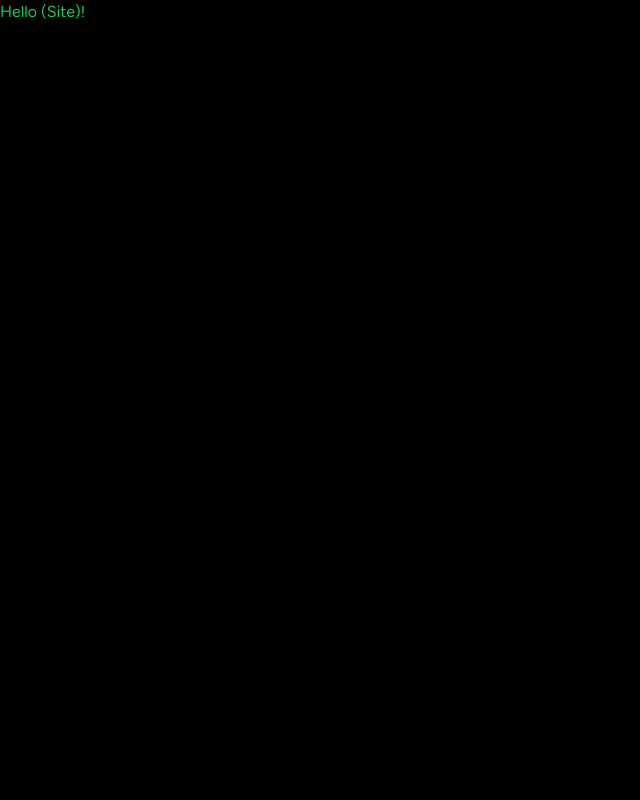
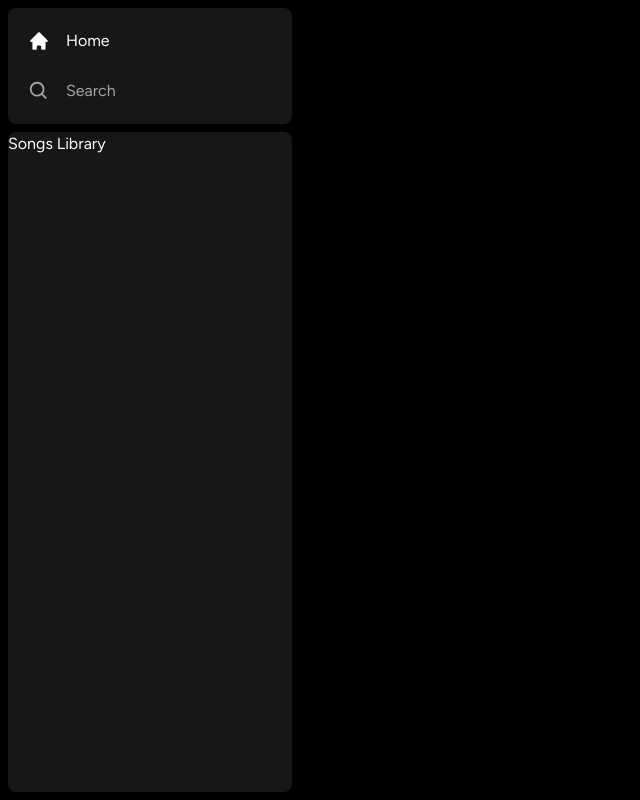
Before and after one commit to leonascimeto/spotify-clone, a Next.js app: page / in a window 1280 px wide. Shown: the whole page, without its empty margins (0-640 px from the left). Built offline with nearby package versions, Linux system fonts and the light colour scheme.

Commit message:
feat: init sidebar style

```diff
--- a/app/(site)/page.tsx
+++ b/app/(site)/page.tsx
@@ -3,7 +3,7 @@
 export default function Home() {
   return (
     <div className='text-green-500'>
-      Hello (Site)!
+      Main Content
     </div>
   )
 }
--- a/app/layout.tsx
+++ b/app/layout.tsx
@@ -1,3 +1,4 @@
+import Sidebar from '@/components/Sidebar'
 import './globals.css'
 import { Figtree } from 'next/font/google'
 
@@ -15,7 +16,11 @@
 }) {
   return (
     <html lang="en">
-      <body className={font.className}>{children}</body>
+      <body className={font.className}>
+        <Sidebar >
+          {children}
+        </Sidebar>
+      </body>
     </html>
   )
 }
--- /dev/null
+++ b/components/Box.tsx
@@ -0,0 +1,28 @@
+import { twMerge } from "tailwind-merge";
+
+interface BoxProps {
+   children: React.ReactNode;
+   className?: string;
+}
+
+const Box: React.FC<BoxProps> = ({
+   children,
+   className
+}) => {
+   return (
+      <div
+         className={twMerge(`
+            bg-neutral-900
+            rounded-lg
+            h-fit
+            w-full
+         `,
+            className
+         )}
+      >
+         {children}
+      </div>
+   )
+}
+
+export default Box
--- /dev/null
+++ b/components/Sidebar.tsx
@@ -0,0 +1,65 @@
+
+"use client";
+
+import { usePathname } from "next/navigation";
+import { useMemo } from "react";
+import { HiHome } from "react-icons/hi";
+import { BiSearch } from "react-icons/bi";
+import Box from "./Box";
+import SidebarItem from "./SidebarItem";
+
+interface SidebarProps {
+   children: React.ReactNode;
+}
+
+const Sidebar: React.FC<SidebarProps> = ({
+   children
+}) => {
+   const pathname = usePathname()
+   const routes = useMemo(() => [
+      {
+         icon: HiHome,
+         label: 'Home',
+         active: pathname !== '/search',
+         href: '/'
+      },
+      {
+         icon: BiSearch,
+         label: 'Search',
+         active: pathname === '/search',
+         href: '/search'
+      }
+   ], [pathname])
+
+   return (
+      <div className="flex h-full">
+         <div className="
+            hidden
+            md:flex
+            flex-col
+            gap-y-2
+            bg-black
+            h-full
+            w-[300px]
+            p-2
+         ">
+            <Box>
+               <div className="flex flex-col gap-y-4 px-5 py-4">
+                  {routes.map((item) => (
+                     <SidebarItem
+                        key={item.label}
+                        {...item}
+                     />
+                  ))}
+               </div>
+            </Box>
+            <Box className="overflow-y-auto h-full">
+               Songs Library
+            </Box>
+
+         </div>
+      </div>
+   )
+}
+
+export default Sidebar
--- /dev/null
+++ b/components/SidebarItem.tsx
@@ -0,0 +1,29 @@
+import Link from "next/link";
+import { IconType } from "react-icons";
+import { twMerge } from "tailwind-merge";
+
+interface SidebarItemProps {
+   icon: IconType;
+   label: string;
+   active?: boolean;
+   href: string;
+}
+
+const SidebarItem: React.FC<SidebarItemProps> = ({
+   icon: Icon,
+   label,
+   active,
+   href
+}) => {
+   return (
+      <Link
+         href={href}
+         className={twMerge(`flex flex-row h-auto items-center w-full gap-x-4 text-medium cursor-pointer hover:text-white transition text-neutral-400 py-1`, active && "text-white")}
+      >
+         <Icon size={26} />
+         <p className="truncate w-full">{label}</p>
+      </Link>
+   )
+}
+
+export default SidebarItem;
--- a/package.json
+++ b/package.json
@@ -19,6 +19,8 @@
     "postcss": "8.4.24",
     "react": "18.2.0",
     "react-dom": "18.2.0",
+    "react-icons": "^4.9.0",
+    "tailwind-merge": "^1.13.2",
     "tailwindcss": "3.3.2",
     "typescript": "5.1.3"
   }
```
Also changed, not shown: 1 other file (tests, documents, lock files or other folders).
